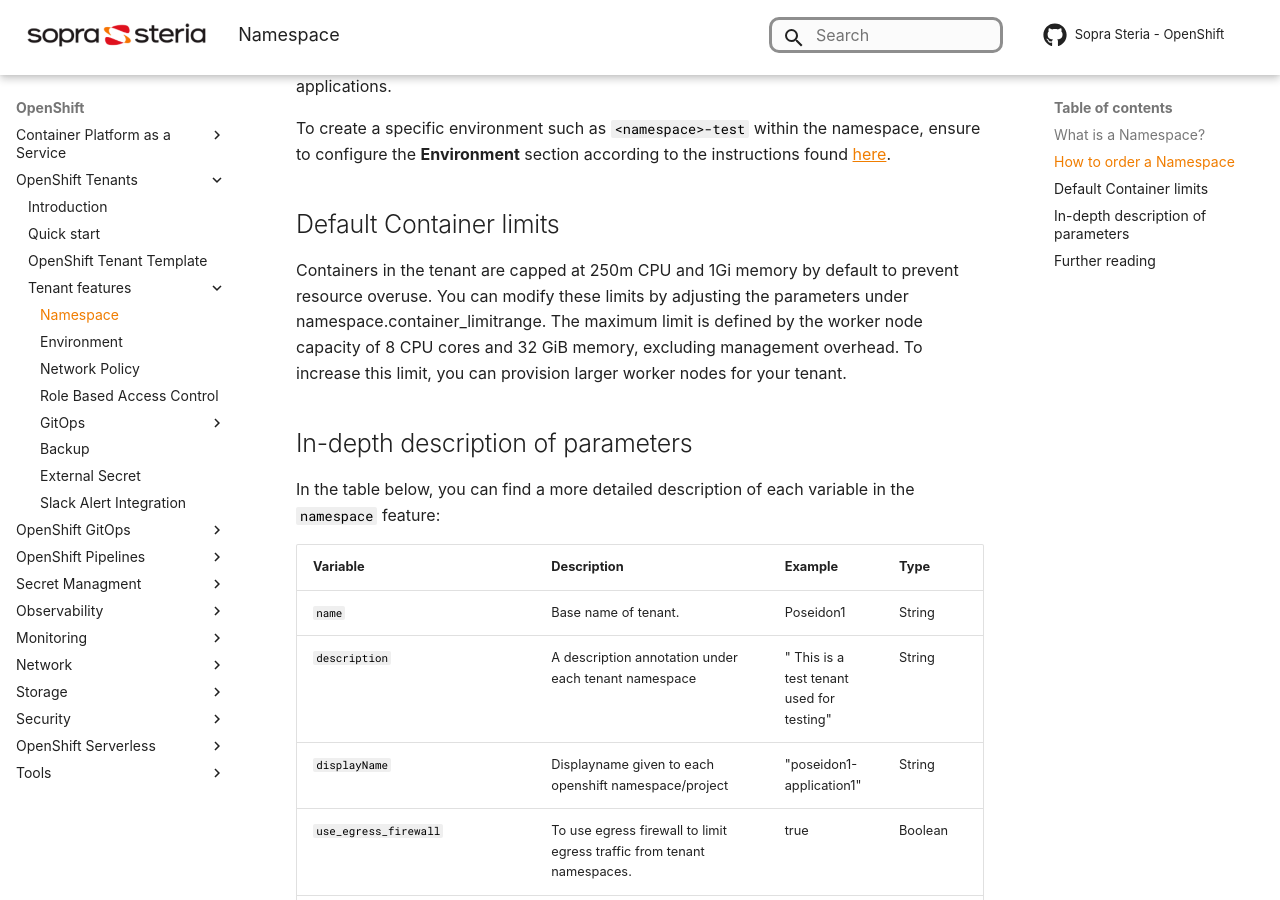
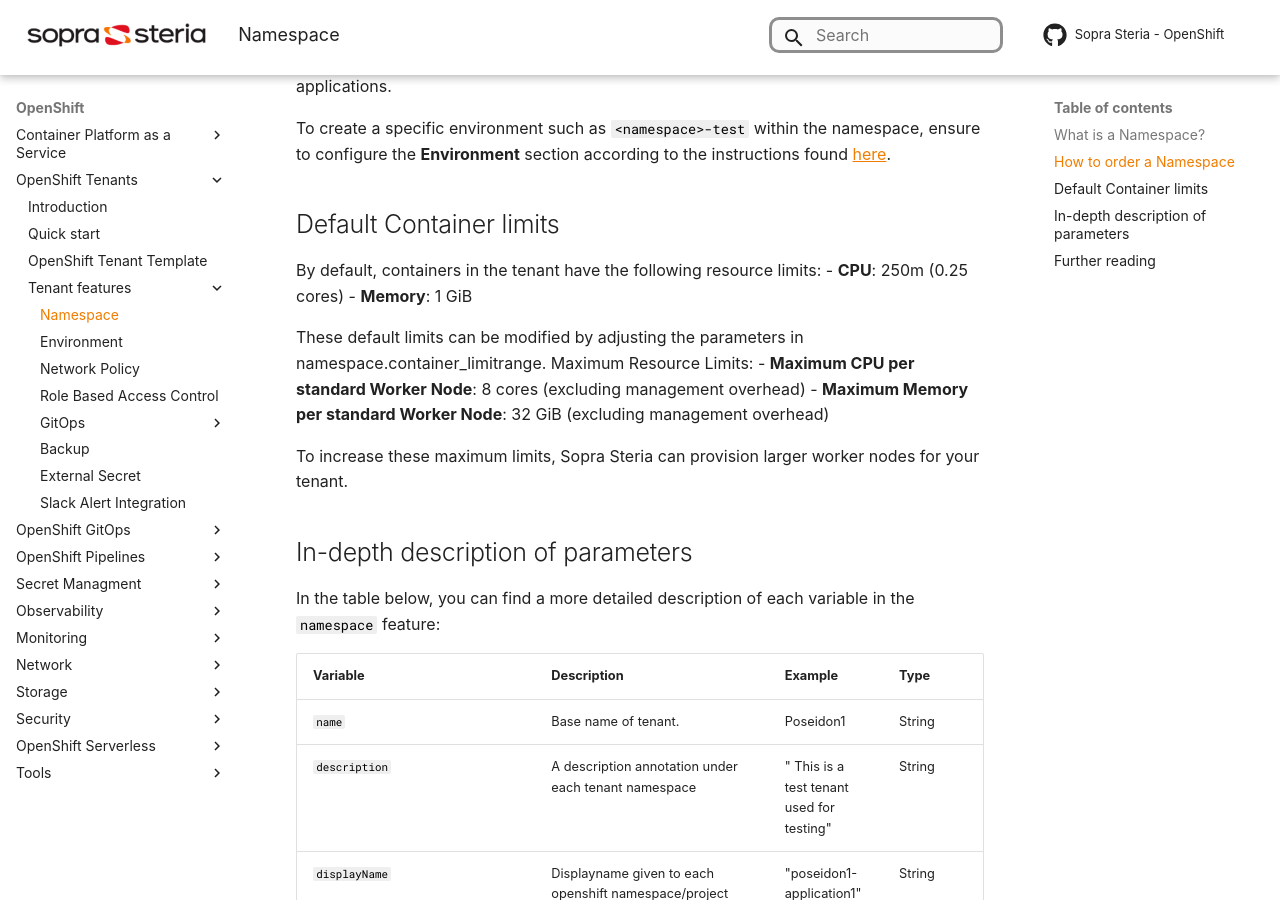
Before and after one commit to Sopra-Steria-Norge-Kubernetes/OpenShift, an MkDocs documentation site: the page built from docs/OpenShift Tenants/Tenant features/namespace.md, in a window 1280 px wide and 900 px high, scrolled down 1206 px. Built offline with MkDocs 1.6.1 and Material for MkDocs 9.7.7, drawn with Linux system fonts in a browser that asks for light colours; some web fonts are replaced; comment, search, counter and statistics services are not loaded.

Commit message:
upfdate default limit range des¨

```diff
--- a/docs/OpenShift Tenants/Tenant features/namespace.md
+++ b/docs/OpenShift Tenants/Tenant features/namespace.md
@@ -45,7 +45,17 @@
 To create a specific environment such as `<namespace>-test` within the namespace, ensure to configure the **Environment** section according to the instructions found [here](../Tenant%20features/environments.md).
 
 ## Default Container limits
-Containers in the tenant are capped at 250m CPU and 1Gi memory by default to prevent resource overuse. You can modify these limits by adjusting the parameters under namespace.container_limitrange. The maximum limit is defined by the worker node capacity of 8 CPU cores and 32 GiB memory, excluding management overhead. To increase this limit, you can provision larger worker nodes for your tenant.
+By default, containers in the tenant have the following resource limits:
+- **CPU**: 250m (0.25 cores)
+- **Memory**: 1 GiB
+
+These default limits can be modified by adjusting the parameters in namespace.container_limitrange.
+Maximum Resource Limits:
+- **Maximum CPU per standard Worker Node**: 8 cores (excluding management overhead)
+- **Maximum Memory per standard Worker Node**: 32 GiB (excluding management overhead)
+
+To increase these maximum limits, Sopra Steria can provision larger worker nodes for your tenant.
+
 
 ## In-depth description of parameters
 
```
